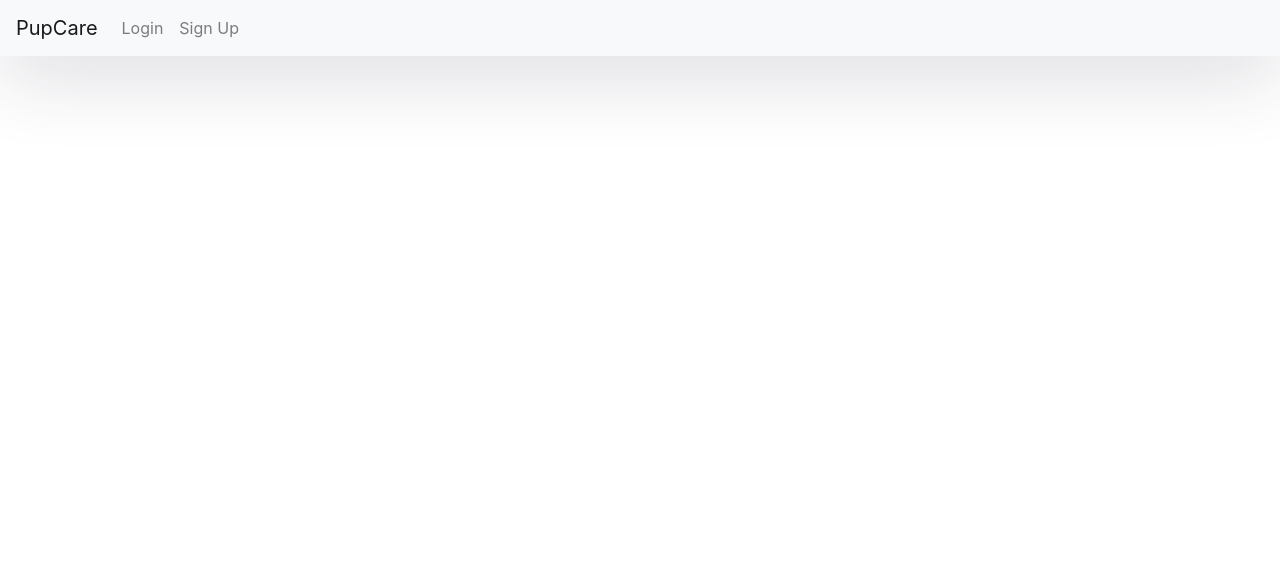
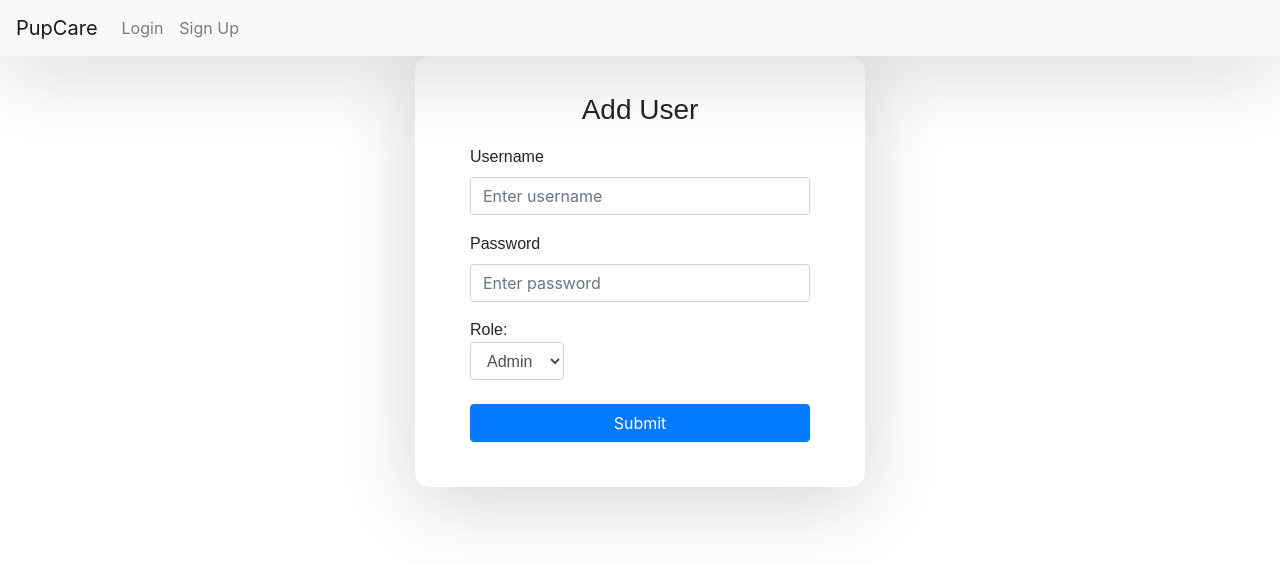
Before and after one commit to sis0k0/pup-care, a React (Create React App) app in the folder pup-care-client/: page /user-add in a window 1280 px wide. Shown: the top 564 px of the page. Built offline with nearby package versions, Linux system fonts and the light colour scheme; no server answers.

Commit message:
Add users management page

```diff
--- a/pup-care-client/src/App.js
+++ b/pup-care-client/src/App.js
@@ -7,6 +7,7 @@ import {
   Route,
 } from "react-router-dom";
 import UsersList from "./UsersList";
+import AddUser from "./users/AddUser";
 import PetsList from "./pets/PetsList";
 import Pet from "./pets/Pet";
 import AddPet from "./pets/AddPet";
@@ -68,6 +69,8 @@ export default class App extends Component {
               </Route>
               <Route path="/pet/:id" component={Pet}>
               </Route>
+              <Route path="/user-add" component={AddUser}>
+              </Route>
               <Route path="/pet-add" component={AddPet}>
               </Route>
               <Route path="/job-add" component={AddJob}>
--- a/pup-care-client/src/Navbar.js
+++ b/pup-care-client/src/Navbar.js
@@ -1,8 +1,13 @@
 import React, { Component } from "react";
 import { Link } from "react-router-dom";
+import { isAdmin, isOwner, isCarer } from "./auth/authentication";
 
 export default class Navbar extends Component {
     render() {
+        const admin = isAdmin();
+        const owner = isOwner();
+        const carer = isCarer();
+
         return (
             <nav className="navbar navbar-expand-lg navbar-light bg-light">
                 <a className="navbar-brand">PupCare</a>
@@ -15,15 +20,17 @@ export default class Navbar extends Component {
                         {this.props?.profile?.username
                             ? (
                                 <>
-                                    <li className="nav-item active">
+                                    { owner && <li className="nav-item active">
                                         <Link className="nav-link" to="/pets">Pets</Link>
                                     </li>
+                                    }
                                     <li className="nav-item active">
                                         <Link className="nav-link" to="/jobs">Jobs</Link>
                                     </li>
-                                    <li className="nav-item">
+                                    { admin && <li className="nav-item">
                                         <Link className="nav-link" to="/users">Users</Link>
                                     </li>
+                                    }
                                 </>
                             )
                             : (
--- a/pup-care-client/src/UsersList.js
+++ b/pup-care-client/src/UsersList.js
@@ -1,25 +1,73 @@
 import React from "react";
-import axios from 'axios';
-import { baseUrl } from "./constants";
+import { Link, withRouter } from "react-router-dom";
+import { isAdmin } from "./auth/authentication";
+import { deleteUser, getAll } from "./users/users.service";
 
-export default class UserList extends React.Component {
-  state = {
-    users: []
+class UsersList extends React.Component {
+  constructor(props) {
+    super(props);
+
+    this.state = {
+      users: []
+    }
+
+    this.onDeleteUser = this.onDeleteUser.bind(this);
   }
 
-  componentDidMount() {
-    axios.get(`${baseUrl}/users`)
-      .then(res => {
-        const users = res.data;
-        this.setState({ users });
-      })
+  async componentDidMount() {
+    const isAuthorized = isAdmin();
+    if (!isAuthorized) {
+      this.handleUnauthorized();
+      return;
+    }
+
+    const users = await getAll();
+    console.log(users);
+    this.setState({users});
+    await this.loadUsers();
+  }
+
+  componentDidUpdate() {
+    const isAuthorized = isAdmin();
+    if (!isAuthorized) {
+      this.handleUnauthorized();
+      return;
+    }
+  }
+
+  handleUnauthorized() {
+    this.props.history.push('/pets');
+  }
+
+  async onDeleteUser(userId) {
+    await deleteUser(userId);
+    await this.loadUsers();
+  }
+
+  async loadUsers() {
+    const users = await getAll();
+    this.setState({users});
   }
 
   render() {
     return (
-      <ul>
-        { this.state.users.map(user => <li>{user.username}</li>)}
-      </ul>
-    )
+      <div className="text-center list-container">
+        <h2 className="text-center">Users</h2>
+        <Link to="/user-add"><button className="btn btn-primary">Add User</button></Link>
+        <div>
+          {this.state.users.map(user =>
+            <div className="card">
+              <div className="card-body">
+                <h5 className="card-title">{user.username}</h5>
+                <p className="card-text">Roles: {user.roles.join(', ')}</p>
+              </div>
+              {/* <button className="btn btn-danger" onClick={() => this.onDeleteUser(user._id)}>Delete</button> */}
+            </div>
+          )}
+        </div>
+      </div>
+    );
   }
 }
+
+export default withRouter(UsersList);
--- a/pup-care-client/src/pets/PetsList.js
+++ b/pup-care-client/src/pets/PetsList.js
@@ -15,7 +15,7 @@ class PetList extends React.Component {
   async componentDidMount() {
     const loggedIn = isLoggedIn();
     if (!loggedIn) {
-      this.handleUnauthorized();
+      this.handleUnauthenticated();
       return;
     }
 
@@ -25,7 +25,7 @@ class PetList extends React.Component {
   async componentDidUpdate(prevProps) {
     const currentId = this.props?.profile?._id;
     if (!currentId) {
-      this.handleUnauthorized();
+      this.handleUnauthenticated();
     }
     if (currentId === prevProps?.profile?._id) {
       return;
@@ -34,7 +34,7 @@ class PetList extends React.Component {
     await this.loadPets();
   }
 
-  handleUnauthorized() {
+  handleUnauthenticated() {
     this.props.history.push('/login');
   }
 
--- /dev/null
+++ b/pup-care-client/src/users/AddUser.js
@@ -0,0 +1,62 @@
+import React, { Component } from "react";
+import { addUser } from './users.service';
+
+export default class AddUser extends Component {
+    constructor(props) {
+        super(props);
+
+        this.state = {
+            username: '',
+            password: '',
+            roles: [],
+        };
+
+        this.handleChange = this.handleChange.bind(this);
+        this.handleSubmit = this.handleSubmit.bind(this);
+    }
+
+    handleSubmit(event) {
+        event.preventDefault();
+        addUser(this.state).then(() => {
+            this.props.history.push('/users');
+        }).catch((e) => alert(e.message));
+    }
+
+    handleChange(event, label) {
+        this.setState({ [label]: event.target.value });
+    }
+
+    render() {
+        return (
+            <div className="auth-wrapper">
+                <div className="auth-inner">
+                    <form onSubmit={this.handleSubmit}>
+                        <h3>Add User</h3>
+
+                        <div className="form-group">
+                            <label>Username</label>
+                            <input onChange={event => this.handleChange(event, 'username')} type="text" className="form-control" placeholder="Enter username" />
+                        </div>
+
+                        <div className="form-group">
+                            <label>Password</label>
+                            <input onChange={event => this.handleChange(event, 'password')} type="password" className="form-control" placeholder="Enter password" />
+                        </div>
+
+                        <div className="form-group">
+                            <label>Role:
+                                    <select className="form-control" value={this.state.roles} onChange={event => this.handleChange(event, 'roles')}>
+                                    <option className="form-control" value="admin">Admin</option>
+                                    <option className="form-control" value="owner">Owner</option>
+                                    <option className="form-control" value="carer">Carer</option>
+                                </select>
+                            </label>
+                        </div>
+
+                        <button type="submit" className="btn btn-primary btn-block">Submit</button>
+                    </form>
+                </div>
+            </div>
+        )
+    }
+}
--- /dev/null
+++ b/pup-care-client/src/users/users.service.js
@@ -0,0 +1,16 @@
+import axios from 'axios';
+import { baseUrl } from '../constants';
+
+export function deleteUser(id) {
+    return axios.delete(`${baseUrl}/users/${id}`);
+}
+
+export async function getAll() {
+    const response = await axios.get(`${baseUrl}/users`);
+    return response?.data;
+}
+
+
+export async function addUser(data) {
+    return axios.post(`${baseUrl}/users`, data);
+}
```
Also changed, not shown: 1 other file (tests, documents, lock files or other folders).
